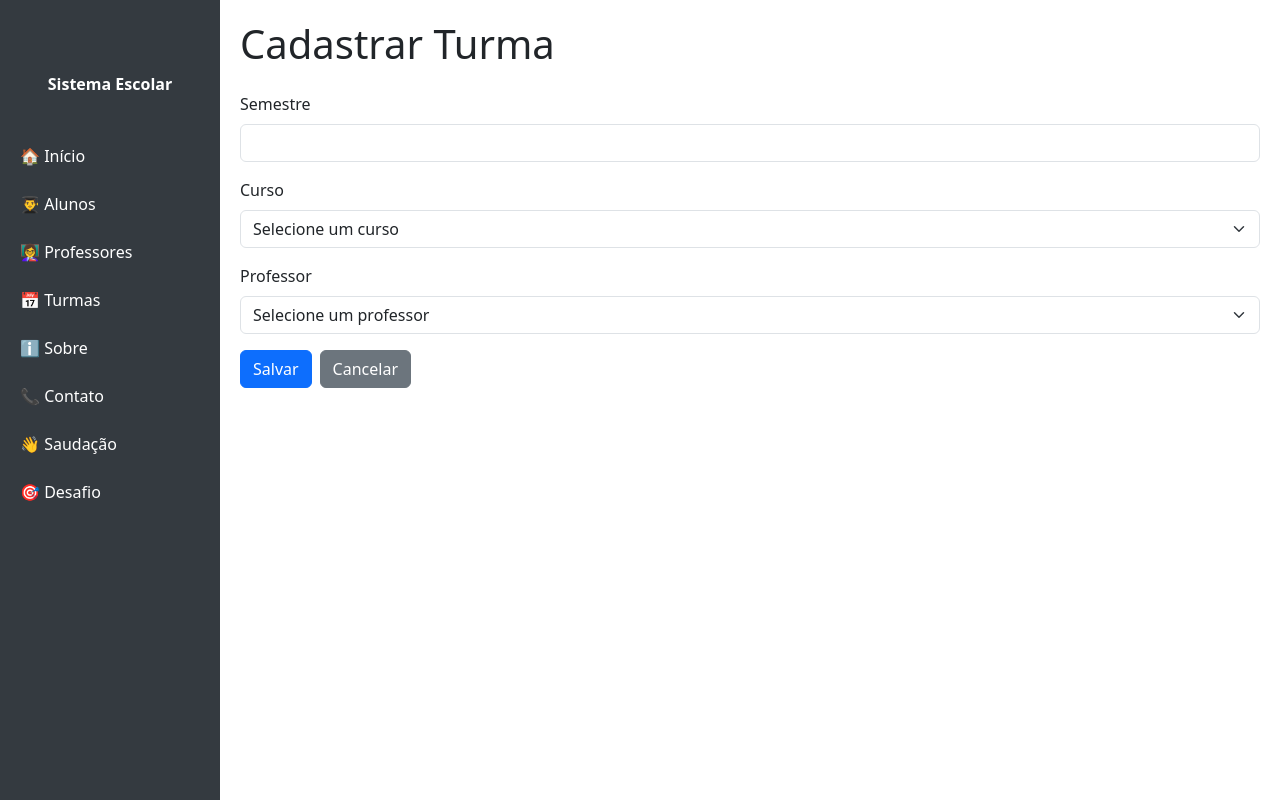
After one commit to caiosque/pflask, a Flask app: page /turma/form in a window 1280 px wide. The commit adds this page. Run offline with Flask 3, Linux system fonts and the light colour scheme; data that the repository does not hold is empty; some libraries are stand-ins or nearby versions.

Commit message:
Adição de cadastrar turma

```diff
--- a/app.py
+++ b/app.py
@@ -71,6 +71,26 @@ def lista_turma():
     lista = dao.listar()
     return render_template('turma/lista.html', lista=lista)
 
+@app.route('/turma/form')
+def form_turma():
+    dao = TurmaDAO()
+    cursos = dao.listar_cursos()
+    professores = ProfessorDAO().listar()
+    return render_template('turma/form.html', cursos=cursos, professores=professores)
+
+@app.route('/turma/salvar/', methods=['POST'])
+def salvar_turma(id=None):
+    semestre = request.form['semestre']
+    curso_id = request.form['curso_id']
+    professor_id = request.form['professor_id']
+    dao = TurmaDAO()
+    result = dao.salvar(id, semestre, curso_id, professor_id)
+    if result["status"] == "ok":
+        flash("Cadastro salvo com sucesso!", "success")
+    else:
+        flash(result["mensagem"], "danger")
+    return redirect('/turma')
+
 @app.route('/saudacao1/<nome>')
 def saudacao1(nome):
     return render_template('saudacao/saudacao.html', valor_recebido=nome)
--- a/dao/turma_dao.py
+++ b/dao/turma_dao.py
@@ -10,3 +10,26 @@ class TurmaDAO:
         lista = cursor.fetchall()
         conn.close()
         return lista
+
+    def listar_cursos(self):
+        conn = get_connection()
+        cursor = conn.cursor()
+        cursor.execute('SELECT id, nome_curso FROM curso')
+        cursos = cursor.fetchall()
+        conn.close()
+        return cursos
+
+    def salvar(self, id, semestre, curso_id, professor_id):
+        conn = get_connection()
+        cursor = conn.cursor()
+        try:
+            cursor.execute(
+                'INSERT INTO turma (semestre, curso_id, professor_id) VALUES (%s, %s, %s)',
+                (semestre, curso_id, professor_id)
+            )
+            conn.commit()
+            return {"status": "ok"}
+        except Exception as e:
+            return {"status": "erro", "mensagem": f"Erro: {str(e)}"}
+        finally:
+            conn.close()
--- a/templates/dashboard/cabecalho.html
+++ b/templates/dashboard/cabecalho.html
@@ -56,7 +56,7 @@
 
     <nav class="sidebar">
         <a class="navbar-brand text-center fw-bold d-block mb-4 text-white" href="#">Sistema Escolar</a>
-        <a href="#">🏠 Início</a>
+        <a href="/">🏠 Início</a>
         <a href="/aluno">👨‍🎓 Alunos</a>
         <a href="/professor">👩‍🏫 Professores</a>
         <a href="/turma">📅 Turmas</a>
--- /dev/null
+++ b/templates/turma/form.html
@@ -0,0 +1,41 @@
+{% include 'dashboard/cabecalho.html' %}
+
+<h1 class="mb-4">Cadastrar Turma</h1>
+
+<div class="row">
+    <div class="col-12">
+        <form action="/turma/salvar/" method="POST">
+            <div class="mb-3">
+                <label for="semestre" class="form-label">Semestre</label>
+                <input type="text" class="form-control" id="semestre" name="semestre" required>
+            </div>
+
+            <div class="mb-3">
+                <label for="curso_id" class="form-label">Curso</label>
+                <select class="form-select" id="curso_id" name="curso_id" required>
+                    <option value="">Selecione um curso</option>
+                    {% for curso in cursos %}
+                    <option value="{{ curso[0] }}">{{ curso[1] }}</option>
+                    {% endfor %}
+                </select>
+            </div>
+
+            <div class="mb-3">
+                <label for="professor_id" class="form-label">Professor</label>
+                <select class="form-select" id="professor_id" name="professor_id" required>
+                    <option value="">Selecione um professor</option>
+                    {% for professor in professores %}
+                    <option value="{{ professor[0] }}">{{ professor[1] }}</option>
+                    {% endfor %}
+                </select>
+            </div>
+
+            <div class="d-flex gap-2">
+                <button type="submit" class="btn btn-primary">Salvar</button>
+                <a href="/turma" class="btn btn-secondary">Cancelar</a>
+            </div>
+        </form>
+    </div>
+</div>
+
+{% include 'dashboard/rodape.html' %}
--- a/templates/turma/lista.html
+++ b/templates/turma/lista.html
@@ -1,6 +1,10 @@
 {% include 'dashboard/cabecalho.html' %}
 
 <h1 class="mb-4">Lista de Turmas</h1>
+
+<div class="mt-3 mb-4">
+    <a href="/turma/form" class="btn btn-primary">Novo</a>
+</div>
 
 <div class="row">
 
```
